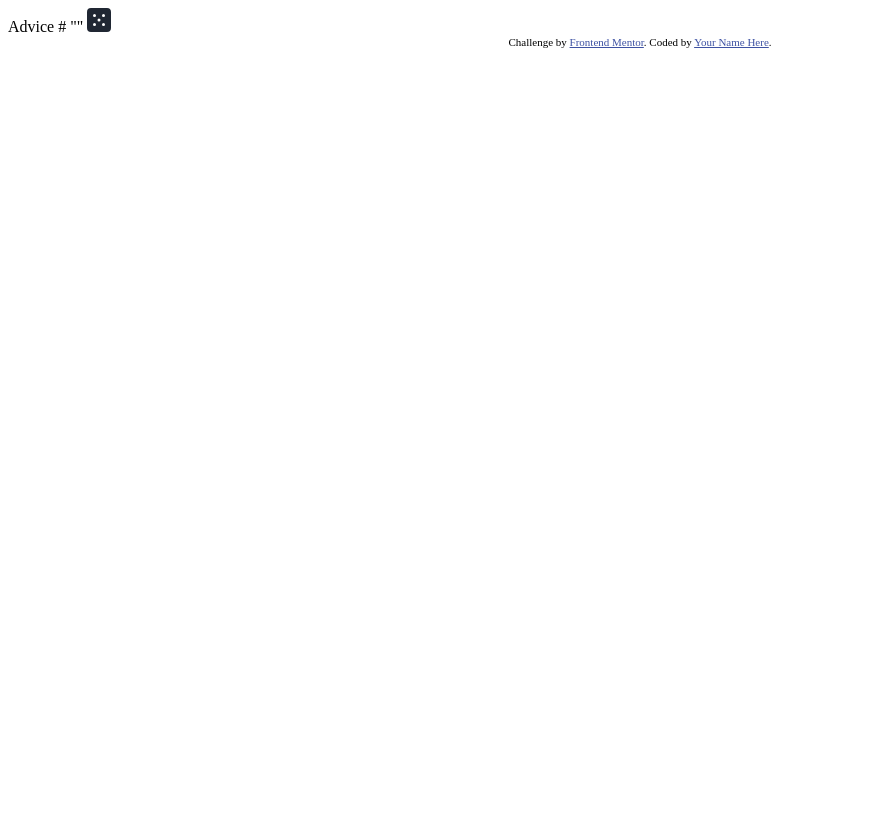
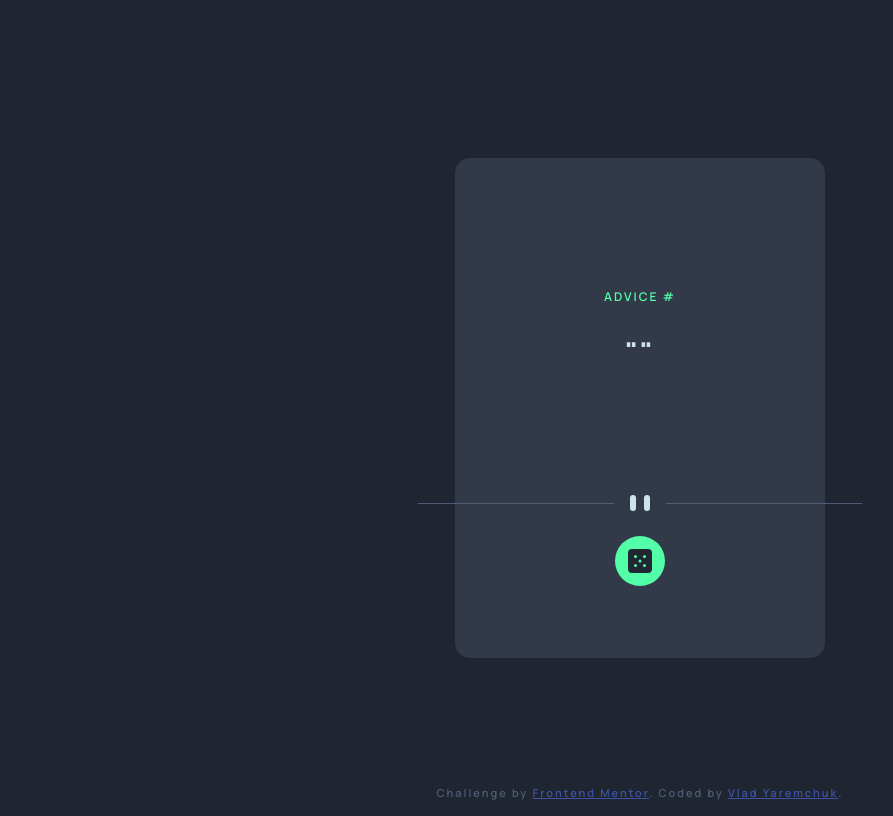
Before and after one commit to Vladmidir/advice-generator-app, a plain HTML site: page index.html in a window 1280 px wide. Shown: the whole page, without its empty margins (0-893 px from the left). Drawn offline with Linux system fonts and the light colour scheme; no server answers.

Commit message:
finished desktop version

```diff
--- a/index.html
+++ b/index.html
@@ -5,27 +5,41 @@
   <meta name="viewport" content="width=device-width, initial-scale=1.0"> <!-- displays site properly based on user's device -->
 
   <link rel="icon" type="image/png" sizes="32x32" href="./images/favicon-32x32.png">
-
+  <link rel="stylesheet" href="styles.css">
   <title>Frontend Mentor | Advice generator app</title>
+  <link rel="preconnect" href="https://fonts.googleapis.com">
+  <link rel="preconnect" href="https://fonts.gstatic.com" crossorigin>
+  <link href="https://fonts.googleapis.com/css2?family=Manrope:wght@600;800&display=swap" rel="stylesheet">
 
   <script src="scrips.js"></script>
   <!-- Feel free to remove these styles or customise in your own stylesheet 👍 -->
   <style>
-    .attribution { font-size: 11px; text-align: center; }
+    .attribution { font-size: 11px; text-align: center; position: absolute; bottom: 0px; left: 50vh; right: 50vh; color: hsl(217, 19%, 38%);}
     .attribution a { color: hsl(228, 45%, 44%); }
   </style>
 </head>
 <body>
+  <main>
+    <div class="main-box">
+      <p id="id-p"><!-- Advice ID goes here -->
+        Advice # <span id="advice-id"></span>
+      </p>
+      <p id="advice-p"><!-- Advice text goes here -->
+        "<span id="advice-text"></span>"
+      </p>
+      <picture id="divider">
+        <source @media="(min-width: 1439px)" srcset="images/pattern-divider-desktop.svg">
+        <img src="./images/pattern-divider-mobile.svg" alt="divider">
+      </picture>
 
-  Advice # <span></span><!-- Advice ID goes here -->
-
-  "<span></span><!-- Advice text goes here -->"
-
-  <img src="images/icon-dice.svg" alt="" onclick="myFunc()">
-
+      <div class="button-box">
+        <img id="advice-button" src="images/icon-dice.svg" alt="" onclick="giveAdvice()">
+      </div>
+    </div>
+  </main>
   <div class="attribution">
     Challenge by <a href="https://www.frontendmentor.io?ref=challenge" target="_blank">Frontend Mentor</a>.
-    Coded by <a href="#">Your Name Here</a>.
+    Coded by <a href="https://github.com/Vladmidir">Vlad Yaremchuk</a>.
   </div>
 </body>
 </html>
--- a/scrips.js
+++ b/scrips.js
@@ -1,6 +1,14 @@
-function myFunc(){
-    fetch("https://api.adviceslip.com/advice", {method: 'GET', headers: {'Accept': 'application/json'} })
+function giveAdvice(){
+    slip = fetch("https://api.adviceslip.com/advice")
     .then(response => response.json()
-        .then(value => console.log("Advice #" + value['slip']['id'] + " is " + value['slip']['advice'])));
+    .then(value => {
+        document.getElementById("advice-id").innerText = value['slip']['id'];
+        document.getElementById("advice-text").innerText = value['slip']['advice'];
+    }));
 
 }
+
+
+window.addEventListener('load', load =>{
+    giveAdvice();
+});
--- /dev/null
+++ b/styles.css
@@ -0,0 +1,91 @@
+body {
+    background-color: hsl(218, 23%, 16%);
+    min-height: 100vh;
+    min-width: 100vh;
+    align-items: center;
+    justify-content: center;
+}
+
+body > * {
+    font-family: 'Manrope', sans-serif;
+    letter-spacing: 2px;
+}
+
+main {
+    display: flex;
+    justify-content: center;
+    align-items: center;
+    min-height: 100vh;
+  }
+
+.main-box {
+    margin-left: auto;
+    margin-right: auto;
+    display: flex;
+    flex-direction: column;
+    align-items: center;
+    justify-content: center;
+    height: 300px;
+    width: 500px;
+    padding-left: 10px;
+    padding-right: 10px;
+    background-color:  hsl(217, 19%, 24%);
+    border-radius: 15px;
+}
+
+.button-box {
+    display: flex;
+    justify-content: center;
+    align-items: center;
+    position: relative;
+    top: 55px;
+    width: 50px;
+    height: 50px;
+    border-radius: 25px;
+    background-color: hsl(150, 100%, 66%);
+}
+
+.button-box:hover {
+    box-shadow: 0 0 30px 5px hsl(150, 100%, 66%);
+    cursor: pointer;
+    /* in order: x offset, y offset, blur size, spread size, color */
+    /* blur size and spread size are optional (they default to 0) */
+}
+
+p {
+    text-align: center;
+}
+
+#id-p {
+    text-transform: uppercase;
+    color: hsl(150, 100%, 66%);
+    font-weight: 600;
+    position: relative;
+    bottom: 10px;
+    font-size: 12px;
+}
+
+#advice-p {
+    color: hsl(193, 38%, 86%);
+    font-size: 26px;
+    height: 80px;
+    font-weight: 800;
+    position: relative;
+    bottom: 20px;
+}
+
+#divider {
+    position: relative;
+    top: 35px;
+}
+
+@media (max-width: 1439px){
+    .main-box {
+        height: 500px;
+        width: 350px;
+        padding-left: 10px;
+        padding-right: 10px;
+        background-color:  hsl(217, 19%, 24%);
+        border-radius: 15px;
+    }
+}
```
